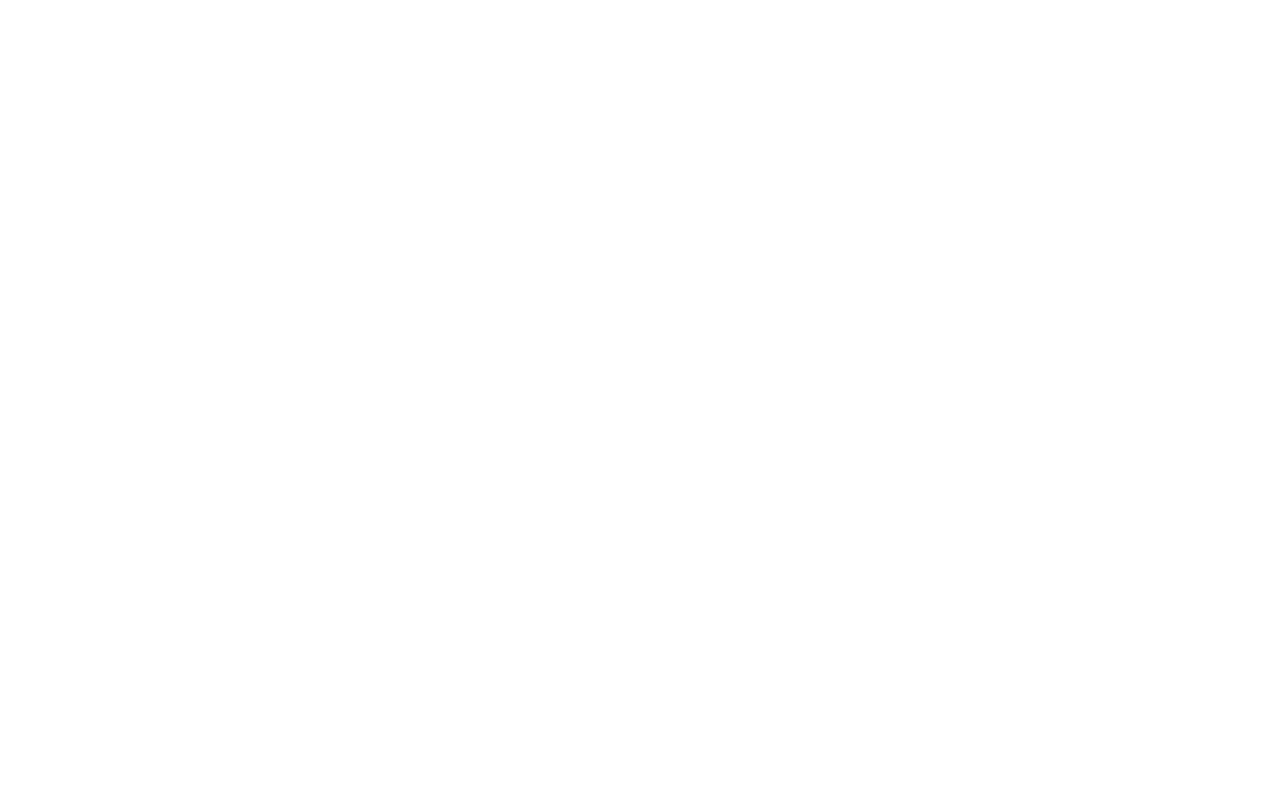
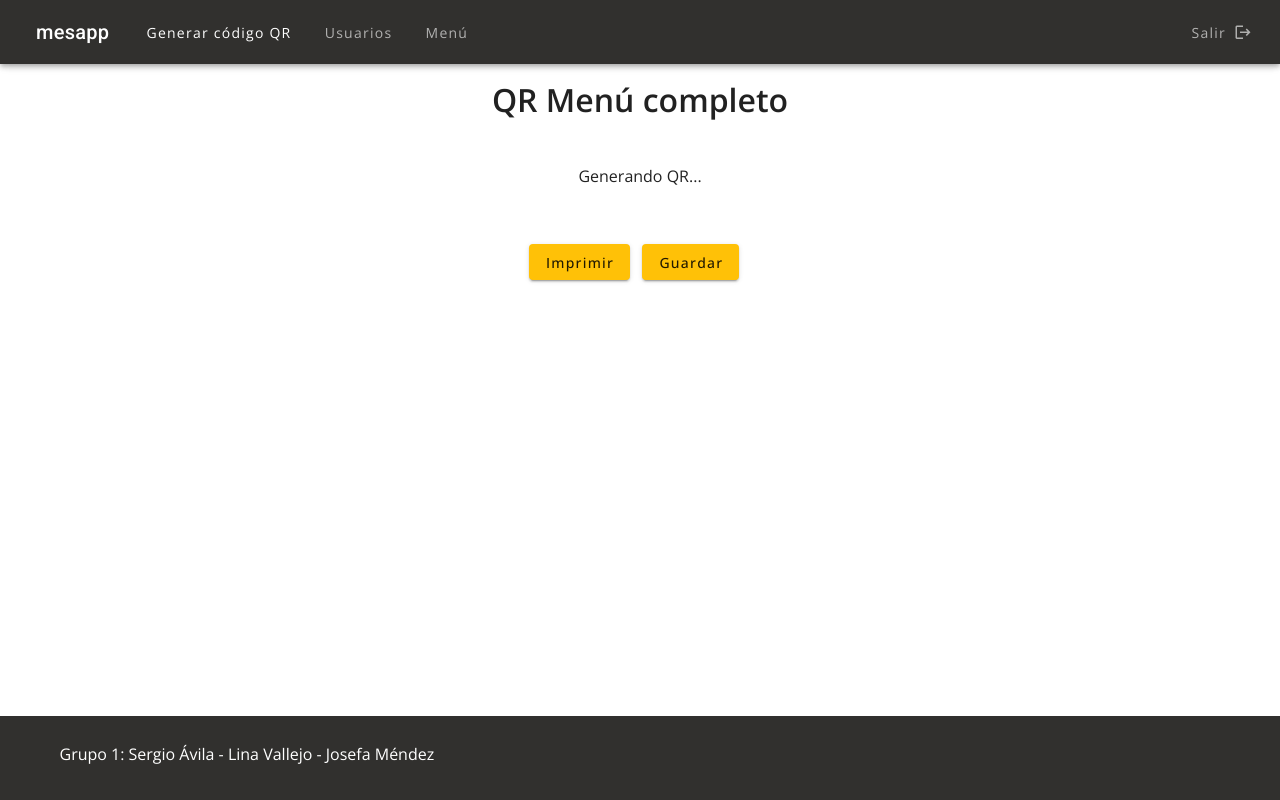
Before and after one commit to Grupo-1-Mi-App/mesapp, a Vue app: page /qr in a window 1280 px wide. Built offline with nearby package versions, Linux system fonts and the light colour scheme; no server answers.

Commit message:
add qr vue and methods

```diff
--- a/src/components/Navbar.vue
+++ b/src/components/Navbar.vue
@@ -9,7 +9,7 @@
       <v-toolbar-title><router-link to="/" class="text-decoration-none title" >mesapp</router-link></v-toolbar-title>
 
       <v-toolbar-items class="ml-5 hidden-sm-and-down">
-        <v-btn to="#" plain elevation="0">Generar código QR</v-btn>
+        <v-btn to="/qr" plain elevation="0">Generar código QR</v-btn>
         <v-btn to="/users" plain elevation="0">Usuarios</v-btn>
         <v-btn to="#" plain elevation="0">Menú</v-btn>
       </v-toolbar-items>
--- a/src/router/index.js
+++ b/src/router/index.js
@@ -28,6 +28,11 @@
     path: '/users',
     name: 'Users',
     component: () => import('../views/Users.vue')
+  },
+  {
+    path: '/qr',
+    name: 'QR',
+    component: () => import('../views/QR.vue')
   }
 ]
 
--- /dev/null
+++ b/src/views/QR.vue
@@ -0,0 +1,109 @@
+<template>
+  <div>
+    <Navbar />
+    <v-container class="text-center">
+      <h1 class="mb-5">QR Menú completo</h1>
+      <v-layout justify-center align-center class="mt-5 mb-5">
+          <v-flex shrink class="mt-5 mb-5">
+            <v-img
+            max-height="300"
+            max-width="300"
+            :src="qrimage"
+            v-if="qrimage"
+            ></v-img>
+            <p v-else>Generando QR...</p>
+          </v-flex>
+      </v-layout>
+      <div class="text-center mt-5">
+        <v-btn
+          color="#FFC107"
+          class="mb-2 me-3 text-capitalize"
+          @click="imprimir"
+        >
+          Imprimir
+        </v-btn>
+        <v-btn
+          color="#FFC107"
+          class="mb-2 me-3 text-capitalize"
+          @click="descargar"
+        >
+          Guardar
+        </v-btn>
+        <p class="creado">Creado con mesapp</p>
+      </div>
+    </v-container>
+    <Footer />
+  </div>
+</template>
+<script>
+import Navbar from "../components/Navbar.vue";
+import Footer from "../components/Footer.vue";
+export default {
+  name: "Users",
+   data() {
+    return {
+        url: 'https://www.mesapp.cl',
+        qrimage: '',
+        label: 'codigo_qr_mesapp.png'
+    };
+  },
+  components: {
+    Navbar,
+    Footer,
+  },
+  created() {
+    this.initialize();
+  },
+  methods: {
+    async initialize(){
+        await fetch( `https://api.qrserver.com/v1/create-qr-code/?data=${this.url}&amp;size=300x300` )
+            .then( response => response.blob() )
+            .then( imageBlob => {
+                const imageObjectURL = URL.createObjectURL( imageBlob );
+                this.qrimage = imageObjectURL
+            })
+    },
+    imprimir() {
+      window.print()
+    },
+   async descargar() {
+       await fetch( `https://api.qrserver.com/v1/create-qr-code/?data=${this.url}&amp;size=400x400` )
+            .then( response => response.blob() )
+            .then( imageBlob => {
+                const imageObjectURL = URL.createObjectURL( imageBlob );
+                const link = document.createElement("a");
+                link.href = imageObjectURL;
+                link.download = this.label;
+                link.click();
+                URL.revokeObjectURL(link.href);
+            })
+
+    },
+  },
+};
+</script>
+
+<style>
+    p.creado{
+        display: none;
+    }
+    @media print {
+        body {
+            margin: 0;
+            color: #000;
+            background-color: #fff;
+        }
+        .theme--dark.v-app-bar.v-toolbar.v-sheet,
+        h1,
+        .theme--light.v-btn.v-btn--has-bg,
+        .v-footer.v-sheet.theme--dark
+        {
+            display: none !important;
+        }
+        p.creado{
+            display: inline-block !important;
+            color: #666;
+        }
+
+    }
+</style>
```
